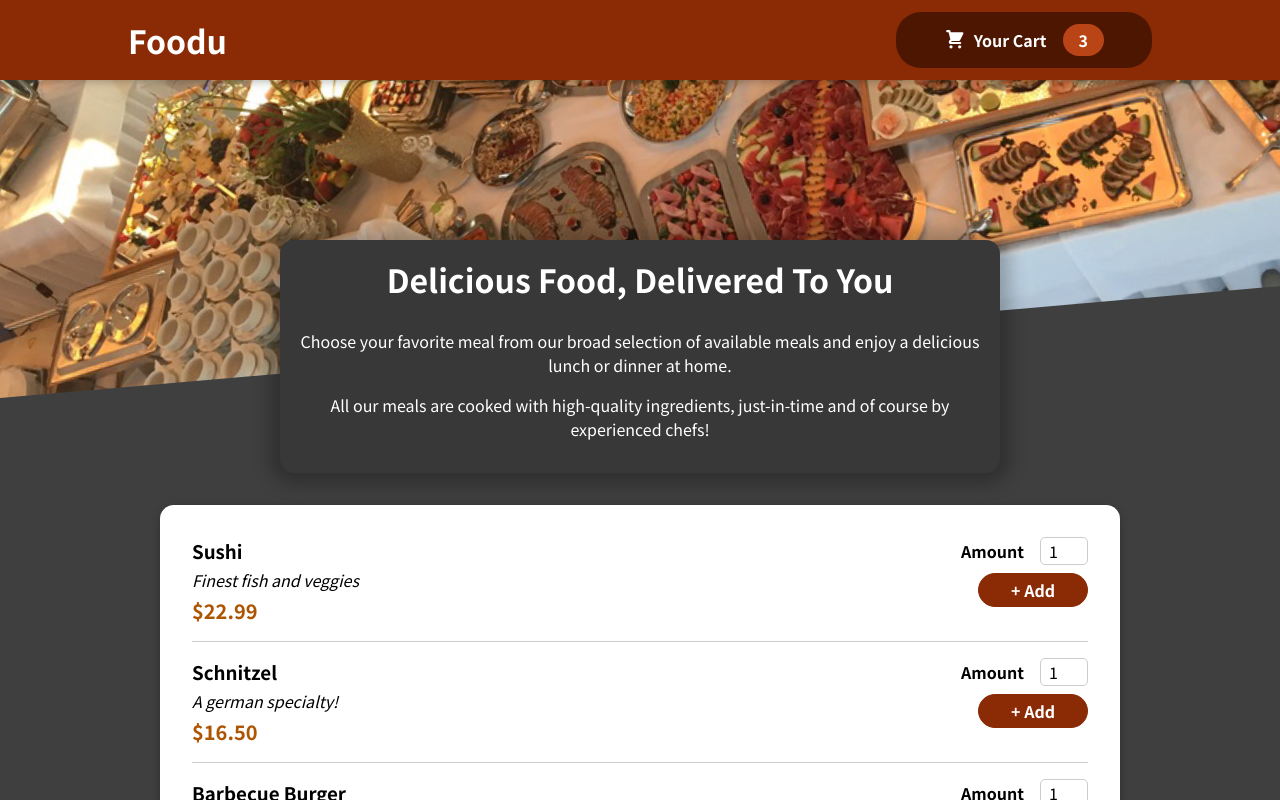
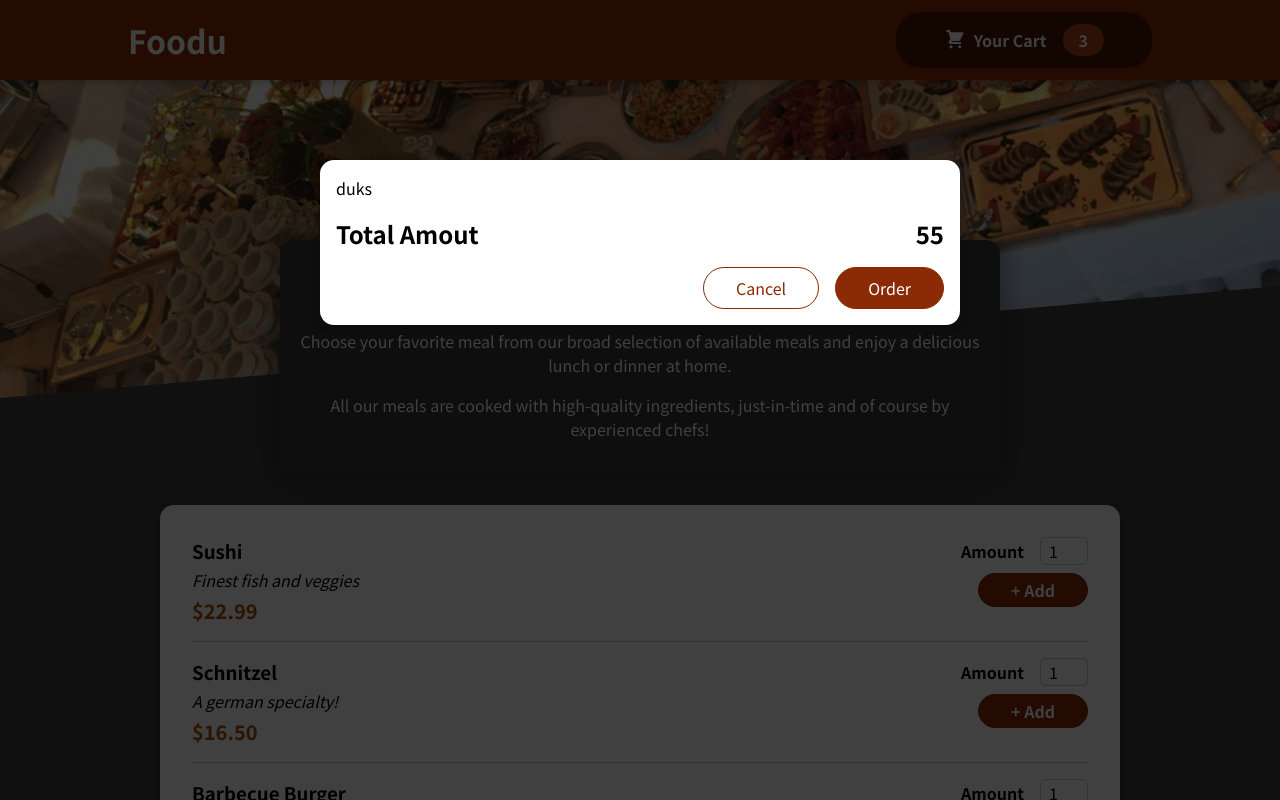
Before and after one commit to Abhishek-Hatui/food-order-app-prac-proj, a React (Create React App) app: page / in a window 1280 px wide. Shown: the top 800 px of the page. Built offline with nearby package versions, Linux system fonts and the light colour scheme.

Commit message:
added modal using portal

```diff
--- a/public/index.html
+++ b/public/index.html
@@ -28,6 +28,7 @@
   </head>
   <body>
     <noscript>You need to enable JavaScript to run this app.</noscript>
+    <div id="overlays"></div>
     <div id="root"></div>
     <!--
       This HTML file is a template.
--- a/src/App.js
+++ b/src/App.js
@@ -1,14 +1,17 @@
+import { Fragment } from "react";
 import Header from "./components/Layout/Header";
 import Meals from './components/Meals/Meals'
+import Cart from "./components/Cart/Cart";
 
 function App() {
   return (
-    <div>
+    <Fragment>
+      <Cart />
       <Header />
       <main>
         <Meals />
       </main>
-    </div>
+    </Fragment>
   );
 }
 
--- /dev/null
+++ b/src/components/Cart/Cart.js
@@ -0,0 +1,20 @@
+import Modal from '../UI/Modal';
+import classes from './Cart.module.css';
+const Cart = (props) => {
+    const cartItems = <ul className={classes['cart-items']}>{[{id: 'c1', name: 'duks', price: '69.99', amount: '3'}].map(item => <li>{item.name}</li>)}</ul>
+    return (
+        <Modal>
+            {cartItems}
+            <div className={classes.total}>
+                <span>Total Amout</span>
+                <span>55</span>
+            </div>
+            <div className={classes.actions}>
+                <button className={classes['button--alt']}>Cancel</button>
+                <button className={classes.button}>Order</button>
+            </div>
+        </Modal>
+    );
+}
+
+export default Cart;
--- /dev/null
+++ b/src/components/Cart/Cart.module.css
@@ -0,0 +1,46 @@
+.cart-items {
+    list-style: none;
+    margin: 0;
+    padding: 0;
+    max-height: 20rem;
+    overflow: auto;
+  }
+
+  .total {
+    display: flex;
+    justify-content: space-between;
+    align-items: center;
+    font-weight: bold;
+    font-size: 1.5rem;
+    margin: 1rem 0;
+  }
+
+  .actions {
+    text-align: right;
+  }
+
+  .actions button {
+    font: inherit;
+    cursor: pointer;
+    background-color: transparent;
+    border: 1px solid #8a2b06;
+    padding: 0.5rem 2rem;
+    border-radius: 25px;
+    margin-left: 1rem;
+  }
+
+  .actions button:hover,
+  .actions button:active {
+    background-color: #5a1a01;
+    border-color: #5a1a01;
+    color: white;
+  }
+
+  .actions .button--alt {
+    color: #8a2b06;
+  }
+
+  .actions .button {
+    background-color: #8a2b06;
+    color: white;
+  }
--- a/src/components/Meals/AvailableMeals.js
+++ b/src/components/Meals/AvailableMeals.js
@@ -32,6 +32,7 @@
 const AvailableMeals = () => {
   const mealsList = DUMMY_MEALS.map((meal) => (
     <MealItem
+      id={meal.id}
       key={meal.id}
       name={meal.name}
       price={meal.price}
--- a/src/components/Meals/MealItem/MealItem.js
+++ b/src/components/Meals/MealItem/MealItem.js
@@ -10,7 +10,7 @@
         <div className={classes.description}>{props.description}</div>
         <div className={classes.price}>{price}</div>
       </div>
-      <div><MealItemForm/></div>
+      <div><MealItemForm id={props.id} /></div>
     </li>
   );
 };
--- a/src/components/Meals/MealItem/MealItemForm.js
+++ b/src/components/Meals/MealItem/MealItemForm.js
@@ -10,7 +10,7 @@
         min: '1',
         max: '5',
         type: 'number',
-        id: 'amount',
+        id: 'amount_'+ props.id,
       }}
     />
     <button>+ Add</button>
--- /dev/null
+++ b/src/components/UI/Modal.js
@@ -0,0 +1,27 @@
+import classes from './Modal.module.css';
+import { Fragment } from 'react';
+import { createPortal } from 'react-dom';
+
+const Backdrop = (props) => <div className={classes.backdrop} />;
+
+const ModalOverLay = (props) => (
+  <div className={classes.modal}>
+    <div className={classes.content}>{props.children}</div>
+  </div>
+);
+
+const portalElement = document.getElementById('overlays');
+
+const Modal = (props) => {
+  return (
+    <Fragment>
+      {createPortal(<Backdrop />, portalElement)}
+      {createPortal(
+        <ModalOverLay>{props.children}</ModalOverLay>,
+        portalElement
+      )}
+    </Fragment>
+  );
+};
+
+export default Modal;
--- /dev/null
+++ b/src/components/UI/Modal.module.css
@@ -0,0 +1,40 @@
+.backdrop {
+    position: fixed;
+    top: 0;
+    left: 0;
+    width: 100%;
+    height: 100vh;
+    z-index: 20;
+    background-color: rgba(0, 0, 0, 0.75);
+  }
+
+  .modal {
+    position: fixed;
+    top: 20vh;
+    left: 5%;
+    width: 90%;
+    background-color: white;
+    padding: 1rem;
+    border-radius: 14px;
+    box-shadow: 0 2px 8px rgba(0, 0, 0, 0.25);
+    z-index: 30;
+    animation: slide-down 300ms ease-out forwards;
+  }
+
+  @media (min-width: 768px) {
+    .modal {
+      width: 40rem;
+      left: calc(50% - 20rem);
+    }
+  }
+
+  @keyframes slide-down {
+    from {
+      opacity: 0;
+      transform: translateY(-3rem);
+    }
+    to {
+      opacity: 1;
+      transform: translateY(0);
+    }
+  }
```
